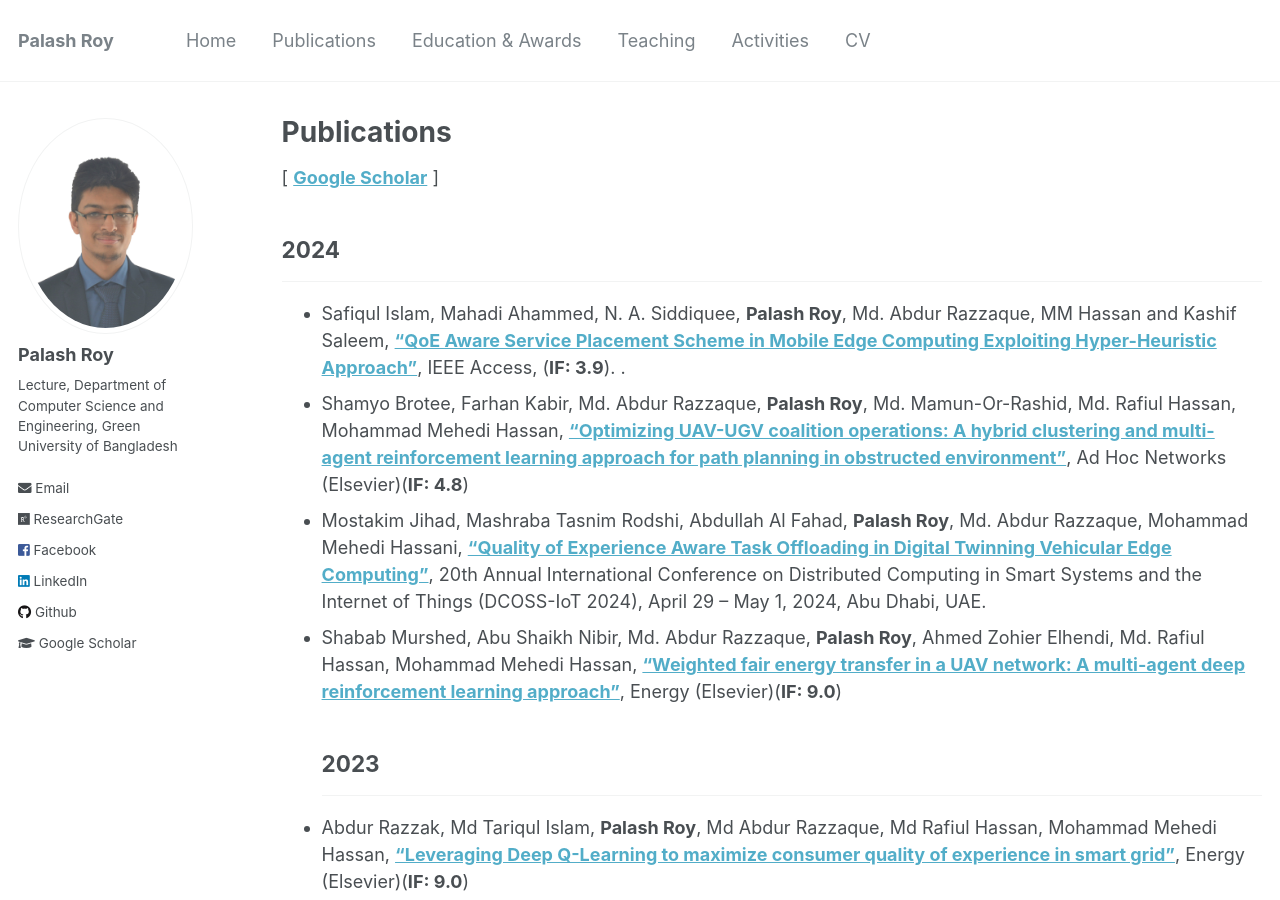
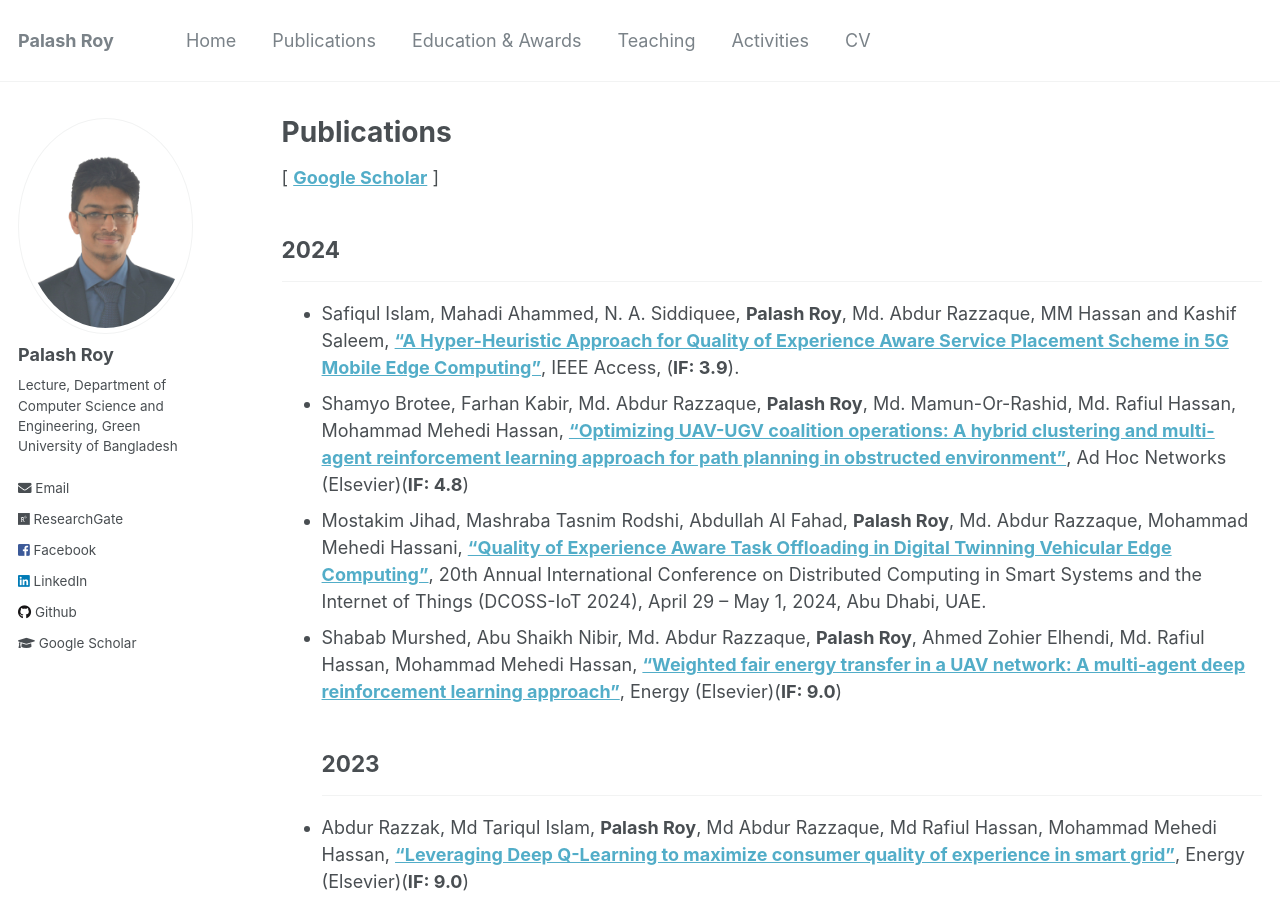
Before and after one commit to PalashRoy975/PalashRoy975.github.io, a Jekyll site: the page built from _pages/publications.md, in a window 1280 px wide and 900 px high. Built offline with Jekyll 4.4.1, drawn with Linux system fonts in a browser that asks for light colours.

Commit message:
Update publications.md

```diff
--- a/_pages/publications.md
+++ b/_pages/publications.md
@@ -8,7 +8,7 @@ author_profile: true
 [ [**Google Scholar**](https://scholar.google.com/citations?user=6YbqlUkAAAAJ&hl=en&authuser=1) ]
 ## 2024
 -----------
-* Safiqul Islam, Mahadi Ahammed, N. A. Siddiquee, **Palash Roy**, Md. Abdur Razzaque, MM Hassan and Kashif Saleem, [**"QoE Aware Service Placement Scheme in Mobile Edge Computing Exploiting Hyper-Heuristic Approach"**](https://ieeexplore.ieee.org/document/10535489), IEEE Access, (**IF: 3.9**). .
+* Safiqul Islam, Mahadi Ahammed, N. A. Siddiquee, **Palash Roy**, Md. Abdur Razzaque, MM Hassan and Kashif Saleem, [**"A Hyper-Heuristic Approach for Quality of Experience Aware Service Placement Scheme in 5G Mobile Edge Computing"**](https://ieeexplore.ieee.org/document/10535489), IEEE Access, (**IF: 3.9**).
 * Shamyo Brotee, Farhan Kabir, Md. Abdur Razzaque, **Palash Roy**, Md. Mamun-Or-Rashid, Md. Rafiul Hassan, Mohammad Mehedi Hassan,  [**"Optimizing UAV-UGV coalition operations: A hybrid clustering and multi-agent reinforcement learning approach for path planning in obstructed environment"**](https://www.sciencedirect.com/science/article/pii/S1570870524001306), Ad Hoc Networks (Elsevier)(**IF: 4.8**)
 * Mostakim Jihad, Mashraba Tasnim Rodshi, Abdullah Al Fahad, **Palash Roy**, Md. Abdur Razzaque, Mohammad Mehedi Hassani, [**"Quality of Experience Aware Task Offloading in Digital Twinning Vehicular Edge Computing"**](), 20th Annual International Conference on Distributed Computing in Smart Systems and the Internet of Things (DCOSS-IoT 2024), April 29 – May 1, 2024, Abu Dhabi, UAE.
 * Shabab Murshed, Abu Shaikh Nibir, Md. Abdur Razzaque, **Palash Roy**, Ahmed Zohier Elhendi, Md. Rafiul Hassan, Mohammad Mehedi Hassan,  [**"Weighted fair energy transfer in a UAV network: A multi-agent deep reinforcement learning approach"**](https://www.sciencedirect.com/science/article/abs/pii/S0360544224002986), Energy (Elsevier)(**IF: 9.0**)
```
